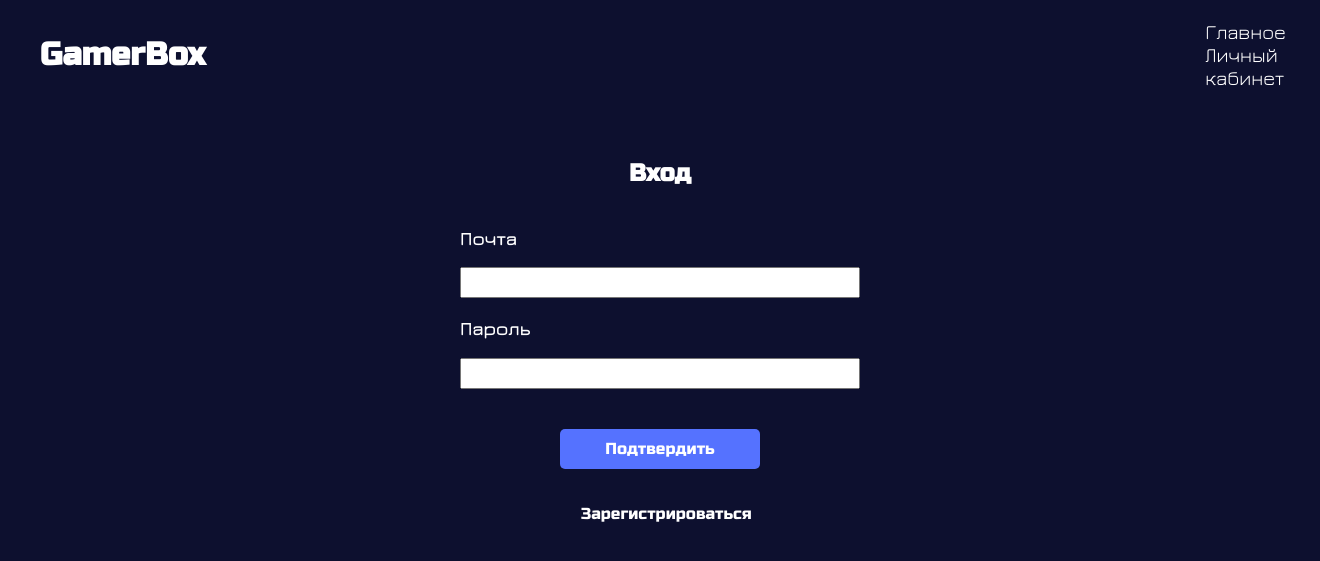
After one commit to MeiirimZh/game_tracker, a PHP site: page /sign.php in a window 1320 px wide. The commit adds this page. Shown: the top 561 px of the page. Run offline with PHP 8.4, Linux system fonts and the light colour scheme.

Commit message:
working on sign.php

```diff
--- a/blocks/header.html
+++ b/blocks/header.html
@@ -1,7 +1,7 @@
 <header>
     <h1>GamerBox</h1>
     <ul>
-        <li><a href="#">Главное</a></li>
-        <li><a href="#">Личный кабинет</a></li>
+        <li><a href="index.php">Главное</a></li>
+        <li><a href="sign.php">Личный кабинет</a></li>
     </ul>
 </header>
--- /dev/null
+++ b/css/form.css
@@ -0,0 +1,95 @@
+@font-face {
+    font-family: 'RussoOne';
+    src: url("../fonts/RussoOne-Regular.ttf");
+}
+
+@font-face {
+    font-family: 'Jura';
+    src: url("../fonts/Jura-VariableFont_wght.ttf");
+}
+
+form {
+    display: flex;
+    flex-direction: column;
+
+    width: 400px;
+    margin: 0 auto;
+}
+
+.sign-up-form {
+    display: none;
+}
+
+.form-title {
+    font-family: 'RussoOne';
+    color: white;
+    text-align: center;
+}
+
+.form-error {
+    margin: 0;
+    text-align: center;
+
+    color: #FF6464;
+}
+
+h3 {
+    font-family: 'Jura';
+    color: #fff;
+}
+
+input {
+    height: 25px;
+    outline: none;
+}
+
+input:not([type="submit"]) {
+    font-size: 18px;
+    font-family: 'Jura';
+}
+
+input[name="repeat_password"] {
+    margin-bottom: 40px;
+}
+
+input[type="submit"] {
+    font-family: 'RussoOne';
+    font-size: 16px;
+    width: 200px;
+    height: 40px;
+
+    margin: 0 auto;
+
+    border: none;
+    border-radius: 5px;
+    background: #5572ff;
+    color: white;
+    transition: .2s;
+}
+
+input[type="submit"]:hover {
+    background: #3648f5;
+    transition: .2s;
+}
+
+.sigin-in-form__submit {
+    margin-bottom: 40px;
+}
+
+.changeFormBtn {
+    font-family: 'RussoOne';
+    font-size: 16px;
+    display: block;
+    margin: 30px auto;
+
+    width: 170px;
+    height: 30px;
+    border: none;
+    background: none;
+    color: white;
+}
+
+.changeFormBtn:hover {
+    text-decoration: underline;
+    text-decoration-thickness: 2px;
+}
--- a/css/header.css
+++ b/css/header.css
@@ -11,6 +11,7 @@
 header {
     padding-top: 20px;
     padding-left: 40px;
+    margin-bottom: 50px;
 
     display: flex;
     align-items: center;
--- a/css/style.css
+++ b/css/style.css
@@ -6,3 +6,7 @@ body {
 h1 {
     margin: 0;
 }
+
+main {
+    width: 100%;
+}
--- /dev/null
+++ b/js/form.js
@@ -0,0 +1,33 @@
+const signUpForm = document.querySelector(".sign-up-form");
+const signInForm = document.querySelector(".sign-in-form");
+const changeFormBtn = document.querySelector(".changeFormBtn");
+
+let currentForm = "sign-in";
+
+function validateForm() {
+    let error_msg = document.querySelector(".form-error");
+    let password = document.forms["sign-up"]["password"].value;
+    let repeat_password = document.forms["sign-up"]["repeat_password"].value;
+
+    if (password != repeat_password) {
+        error_msg.innerHTML = "Пароли не совпадают!";
+        return false;
+    }
+}
+
+function changeForm() {
+    if (currentForm == "sign-up") {
+        signInForm.style.display = "flex";
+        signUpForm.style.display = "none";
+        changeFormBtn.innerHTML = "Зарегистрироваться";
+
+        currentForm = "sign-in";
+    }
+    else {
+        signUpForm.style.display = "flex";
+        signInForm.style.display = "none";
+        changeFormBtn.innerHTML = "Войти";
+
+        currentForm = "sign-up";
+    }
+}
--- /dev/null
+++ b/sign.php
@@ -0,0 +1,42 @@
+<!DOCTYPE html>
+<html lang="en">
+<head>
+    <meta charset="UTF-8">
+    <meta name="viewport" content="width=device-width, initial-scale=1.0">
+    <title>Game Tracker</title>
+    <link rel="stylesheet" href="css/style.css">
+    <link rel="stylesheet" href="css/header.css">
+    <link rel="stylesheet" href="css/form.css">
+</head>
+<body>
+    <?php
+        require_once "blocks/header.html";
+    ?>
+    <main>
+        <form name="sign-up" action="" method="POST" class="sign-up-form" onsubmit="return validateForm()">
+            <h2 class="form-title">Регистрация</h2>
+            <h3 class="form-error"></h3>
+            <h3>Имя пользователя</h3>
+            <input type="text" name="username">
+            <h3>Почта</h3>
+            <input type="email" name="email">
+            <h3>Пароль</h3>
+            <input type="password" name="password">
+            <h3>Повторите пароль</h3>
+            <input type="password" name="repeat_password">
+            <input type="submit" value="Подтвердить">
+        </form>
+        <form action="" method="POST" class="sign-in-form">
+            <h2 class="form-title">Вход</h2>
+            <h3>Почта</h3>
+            <input type="email" name="email">
+            <h3>Пароль</h3>
+            <input class="sigin-in-form__submit" type="password" name="password">
+            <input type="submit" value="Подтвердить">
+        </form>
+        <button class="changeFormBtn" onclick="changeForm()">Зарегистрироваться</button>
+    </main>
+
+    <script src="js/form.js"></script>
+</body>
+</html>
```
Also changed, not shown: sign_in.php (deleted), sign_up.php (deleted).
